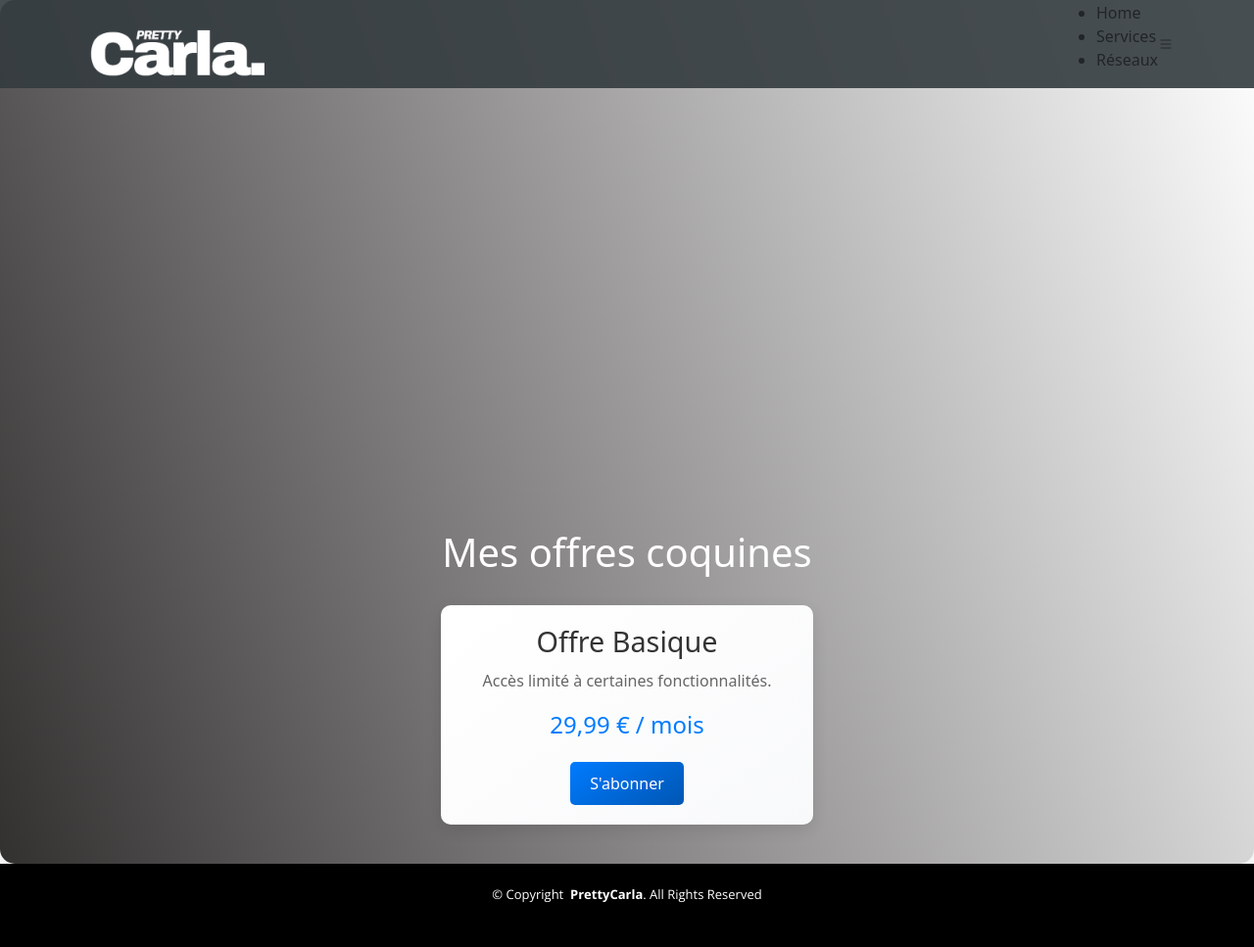
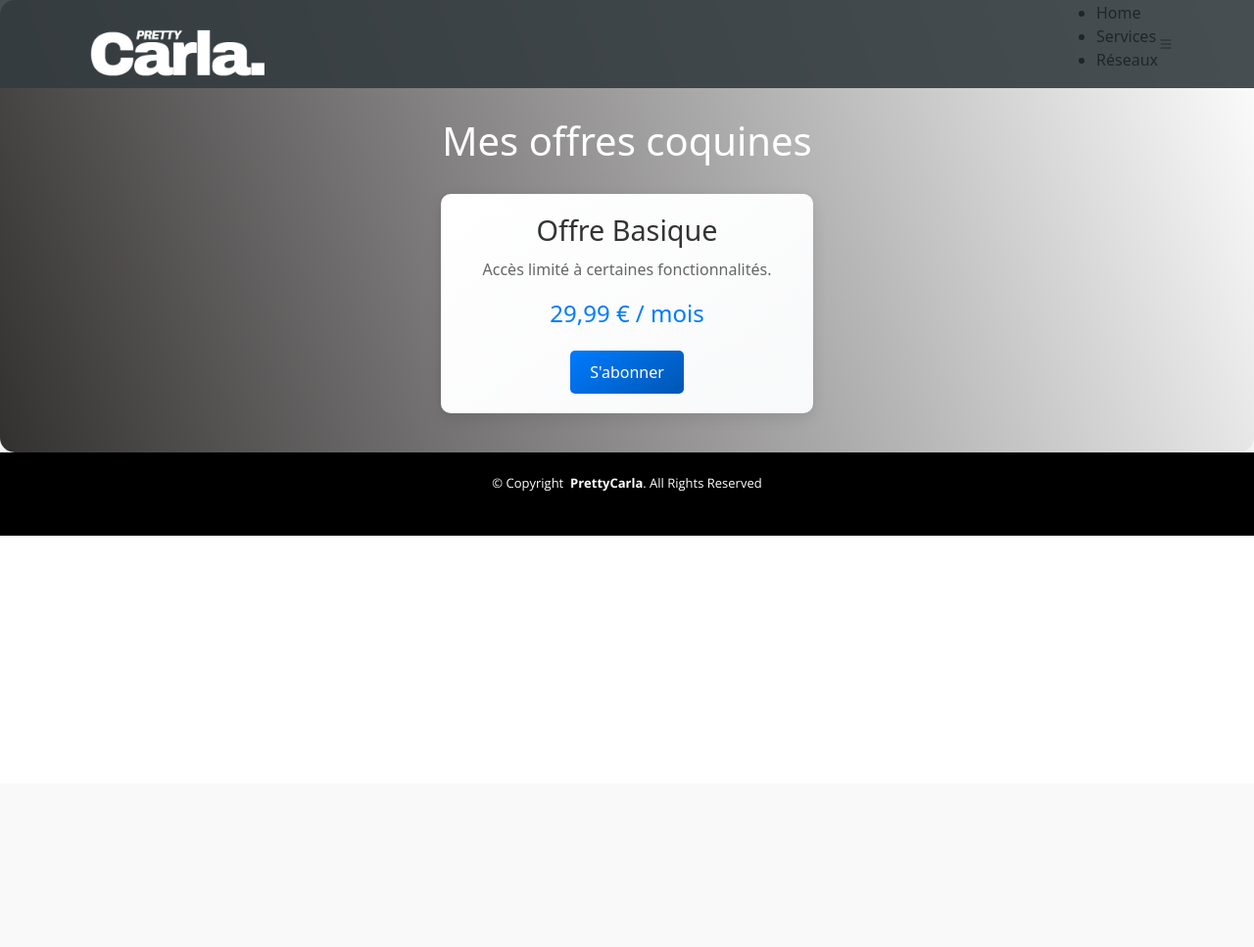
Before and after one commit to Zartexxx/Carla, a PHP site: page /offers.html in a window 1280 px wide. Shown: the whole page at 98% size. After the commit the page ends 547 px from the top, so only its background shows below. Run offline with PHP 8.4, Linux system fonts and the light colour scheme.

Commit message:
Auto commit

```diff
--- a/assets/css/styleoffers.css
+++ b/assets/css/styleoffers.css
@@ -12,7 +12,7 @@
     font-size: 2.5em;
     color:white;
     margin-bottom: 30px;
-    margin-top: 500px;
+    margin-top: 80px;
 }
 
 .container-content1 {
```
